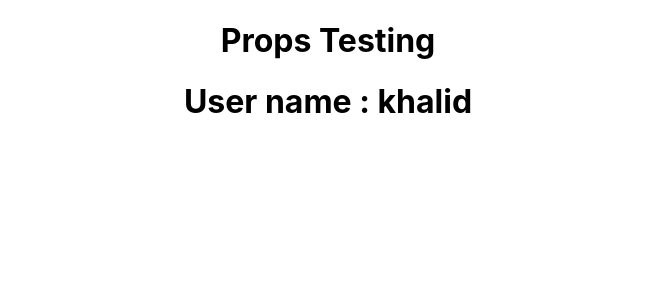
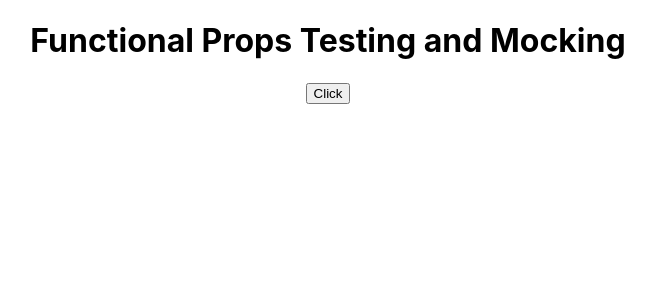
Before and after one commit to abhikhalid/blog-app, a React (Create React App) app: page / in a window 1280 px wide. Shown: the top 300 px of the page, without its empty margins (312-967 px from the left). Built offline with nearby package versions, Linux system fonts and the light colour scheme.

Commit message:
Part 42 - Functional Props Testing and Function Mocking

```diff
--- a/src/App.js
+++ b/src/App.js
@@ -2,11 +2,12 @@
 import './App.css';
 import User from './User';
 
-function App() {
+function App(props) {
   return (
     <div className="App">
-      <h1>Props Testing</h1>
-      <User name='khalid'/>
+      <h1>Functional Props Testing and Mocking</h1>
+
+      <button onClick={props.testFunction}>Click</button>
     </div>
   );
 }
```
Also changed, not shown: 1 other file (tests, documents, lock files or other folders).
